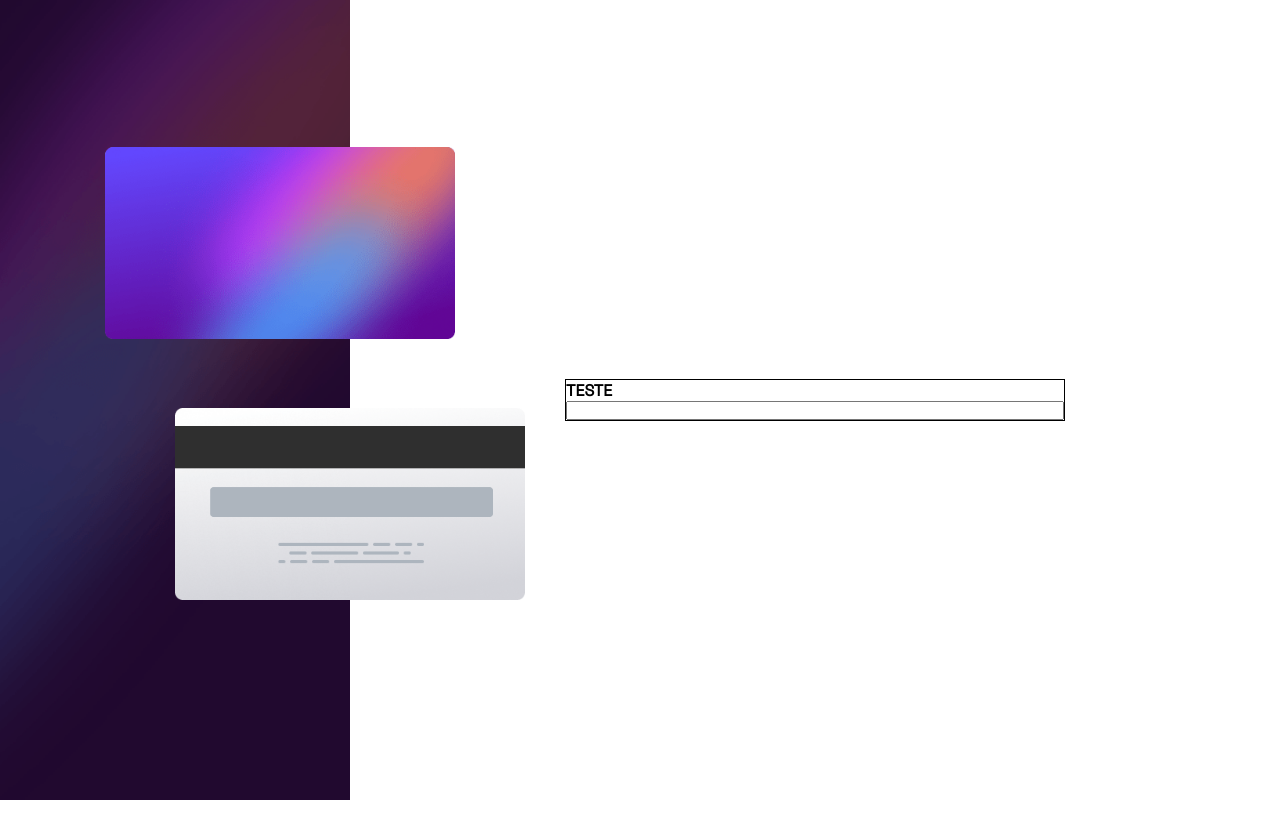
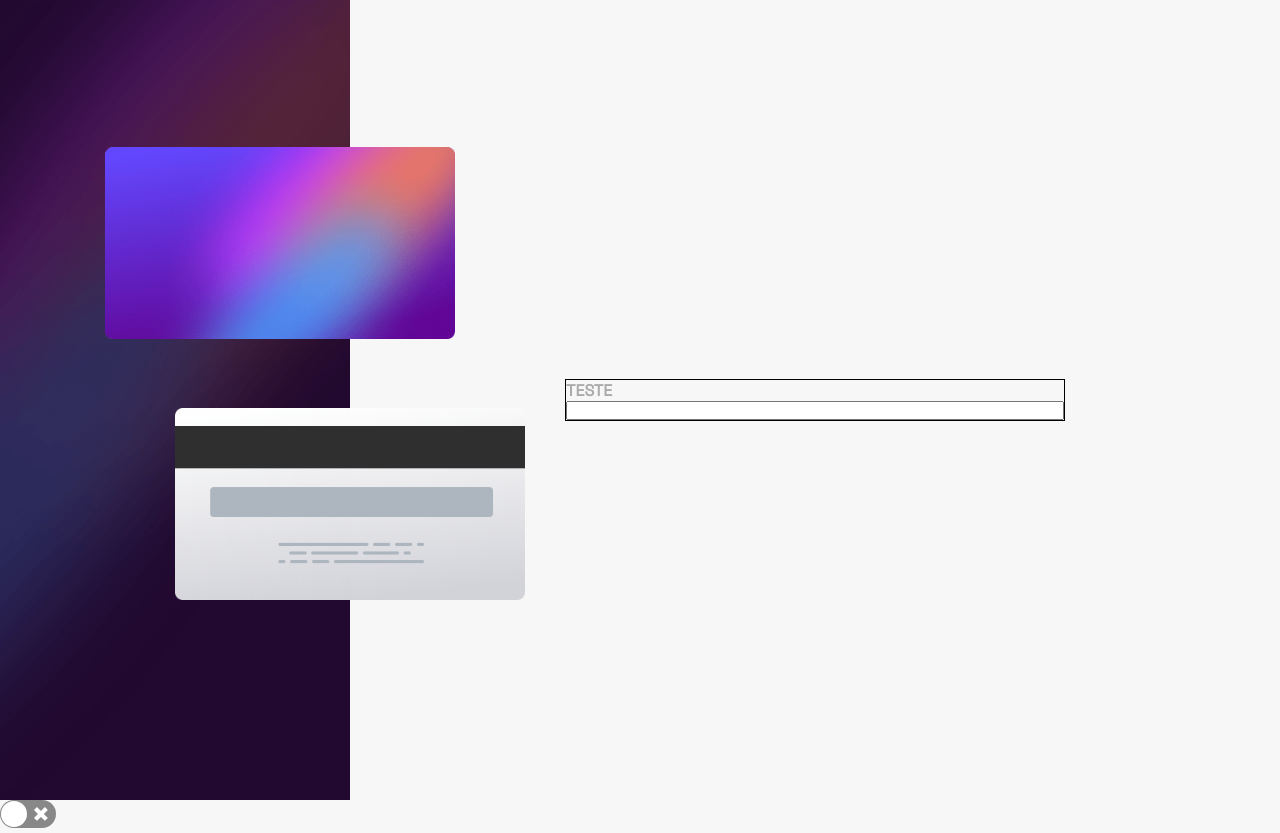
Before and after one commit to alvesxdani/interactive-card, a React (Vite) app: page / in a window 1280 px wide. Before the commit the page ends 800 px from the top, so only its background shows below. Built offline with nearby package versions, Linux system fonts and the light colour scheme.

Commit message:
Add React-Switch to the project

```diff
--- a/package.json
+++ b/package.json
@@ -12,6 +12,7 @@
     "@types/styled-components": "^5.1.26",
     "react": "^18.2.0",
     "react-dom": "^18.2.0",
+    "react-switch": "^7.0.0",
     "styled-components": "^5.3.6"
   },
   "devDependencies": {
--- a/src/App.tsx
+++ b/src/App.tsx
@@ -1,9 +1,25 @@
-import { ThemeProvider } from 'styled-components';
+import { DefaultTheme, ThemeProvider } from 'styled-components';
 import { Home } from './pages/Home';
+import { useState } from 'react';
+import light from './theme/light';
+import { combineTheme, dark } from './theme';
+import Switch from 'react-switch';
+import { GlobalStyle } from './global';
 
-function App() {
+const App: React.FC = () => {
+
+  const [theme, setTheme] = useState<DefaultTheme>(combineTheme(light));
+
+  const toggleTheme = () => {
+    setTheme(theme.title === 'light' ? combineTheme(dark) : combineTheme(light));
+  };
+
   return (
-    <Home />
+    <ThemeProvider theme={theme}>
+      <GlobalStyle />
+      <Home />
+      <Switch checked={theme.title === 'dark'} onChange={toggleTheme} />
+    </ThemeProvider>
   )
 }
 
--- a/src/global.ts
+++ b/src/global.ts
@@ -10,6 +10,8 @@ export const GlobalStyle = createGlobalStyle`
   }
 
   body {
+    background: ${props => props.theme.colors.colorBG};
+    color: ${props => props.theme.colors.colorText};
     font-family: 'Space Grotesk',serif;
   }
 `
--- a/src/main.tsx
+++ b/src/main.tsx
@@ -5,7 +5,6 @@ import { GlobalStyle } from './global'
 
 ReactDOM.createRoot(document.getElementById('root') as HTMLElement).render(
   <React.StrictMode>
-    <GlobalStyle />
     <App />
   </React.StrictMode>,
 )
--- a/src/theme/dark.ts
+++ b/src/theme/dark.ts
@@ -1,5 +1,5 @@
 export default {
-  name: 'dark',
+  title: 'dark',
 
   colors: {
     primaryColor: "hsl(278, 68%, 11%)",
--- /dev/null
+++ b/src/theme/index.ts
@@ -0,0 +1,9 @@
+import { CustomTheme, DefaultTheme } from "styled-components";
+import dark from './dark';
+import light from './light';
+
+function combineTheme(theme: CustomTheme): DefaultTheme {
+  return {...theme };
+}
+
+export { combineTheme, dark, light };
--- a/src/theme/light.ts
+++ b/src/theme/light.ts
@@ -1,5 +1,5 @@
 export default {
-  name: 'light',
+  title: 'light',
 
   colors: {
     primaryColor: "hsl(278, 68%, 11%)",
```
Also changed, not shown: 1 other file (tests, documents, lock files or other folders).
